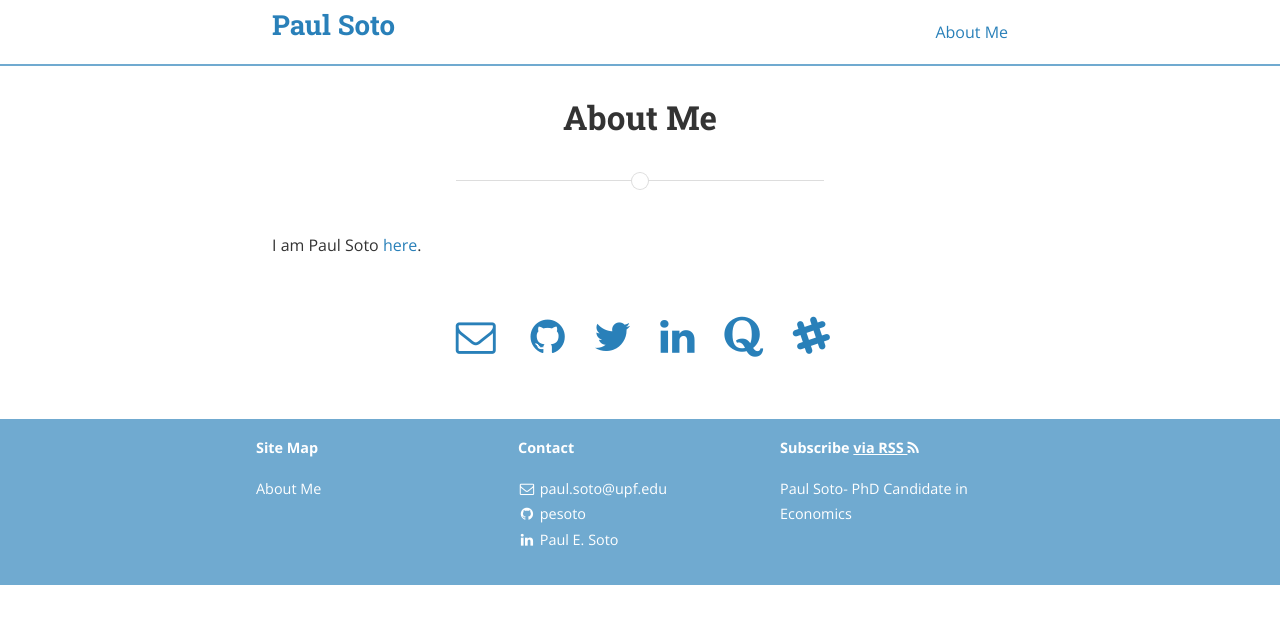
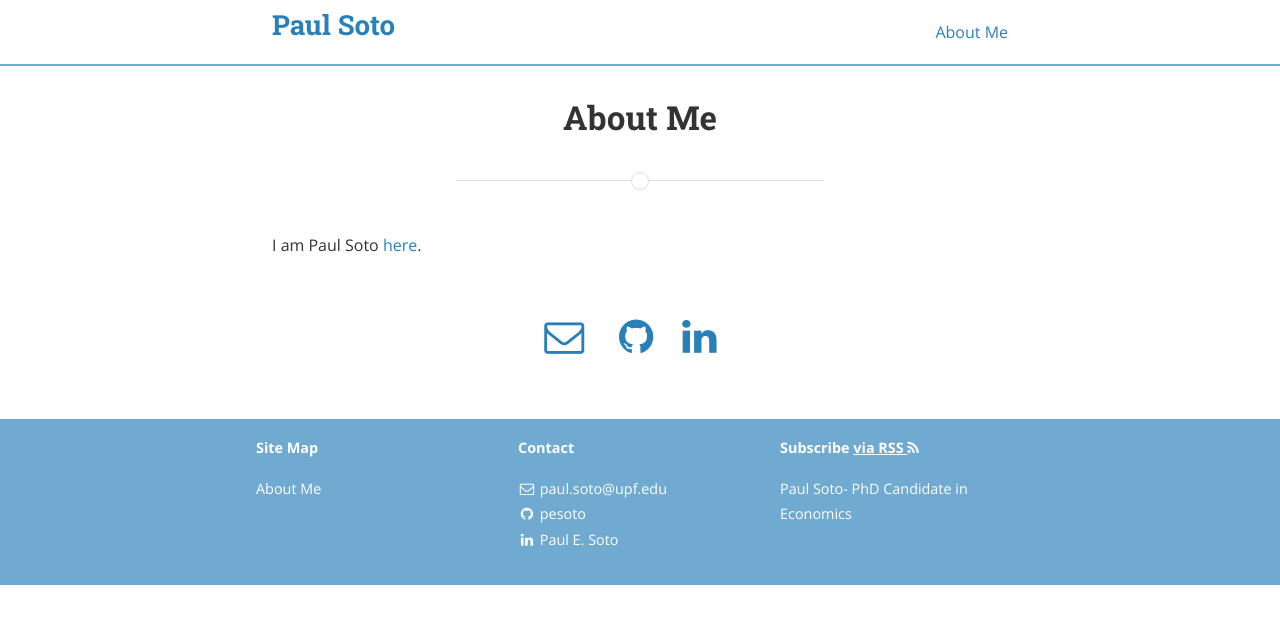
Before and after one commit to zsivine/zsivine.github.io, a Jekyll site: the page built from about.md, in a window 1280 px wide. Shown: the top 624 px of the page. Built offline with Jekyll 4.4.1, drawn with Linux system fonts in a browser that asks for light colours; nearby versions of some CDN libraries; comment, search, counter and statistics services are not loaded; a style sheet for code colours, icons or effects is not loaded.

Commit message:
formatting

```diff
--- a/about.md
+++ b/about.md
@@ -12,17 +12,12 @@ I am Paul Soto [here](https://github.com/pesoto).
 
 <div align="center">
 
-<a href="mailto:nikitaraghunath@gmail.com"><i class="fa fa-envelope-o fa-fw" aria-hidden="true" style="font-size:40px;color:#2980b9"></i></a>
+<a href="mailto:paul.soto@upf.edu"><i class="fa fa-envelope-o fa-fw" aria-hidden="true" style="font-size:40px;color:#2980b9"></i></a>
 &nbsp; &nbsp; &nbsp;
-<a href="https://github.com/nikhita"><i class="fa fa-github" aria-hidden="true" style="font-size:40px;color:#2980b9"></i></a>
+<a href="https://github.com/pesoto"><i class="fa fa-github" aria-hidden="true" style="font-size:40px;color:#2980b9"></i></a>
 &nbsp; &nbsp; &nbsp;
-<a href="https://twitter.com/TheNikhita"><i class="fa fa-twitter" aria-hidden="true" style="font-size:40px;color:#2980b9"></i></a>
+<a href="https://www.linkedin.com/in/pesoto/"><i class="fa fa-linkedin" aria-hidden="true" style="font-size:40px;color:#2980b9"></i></a>
 &nbsp; &nbsp; &nbsp;
-<a href="https://www.linkedin.com/in/nikinath/"><i class="fa fa-linkedin" aria-hidden="true" style="font-size:40px;color:#2980b9"></i></a>
-&nbsp; &nbsp; &nbsp;
-<a href="https://www.quora.com/profile/Nikhita-Raghunath"><i class="fa fa-quora" aria-hidden="true" style="font-size:40px;color:#2980b9"></i></a>
-&nbsp; &nbsp; &nbsp;
-<a href="https://kubernetes.slack.com/team/nikhita"><i class="fa fa-slack" aria-hidden="true" style="font-size:40px;color:#2980b9"></i></a>
 </div>
 
 <br>
```
Also changed, not shown: README.md (deleted).
